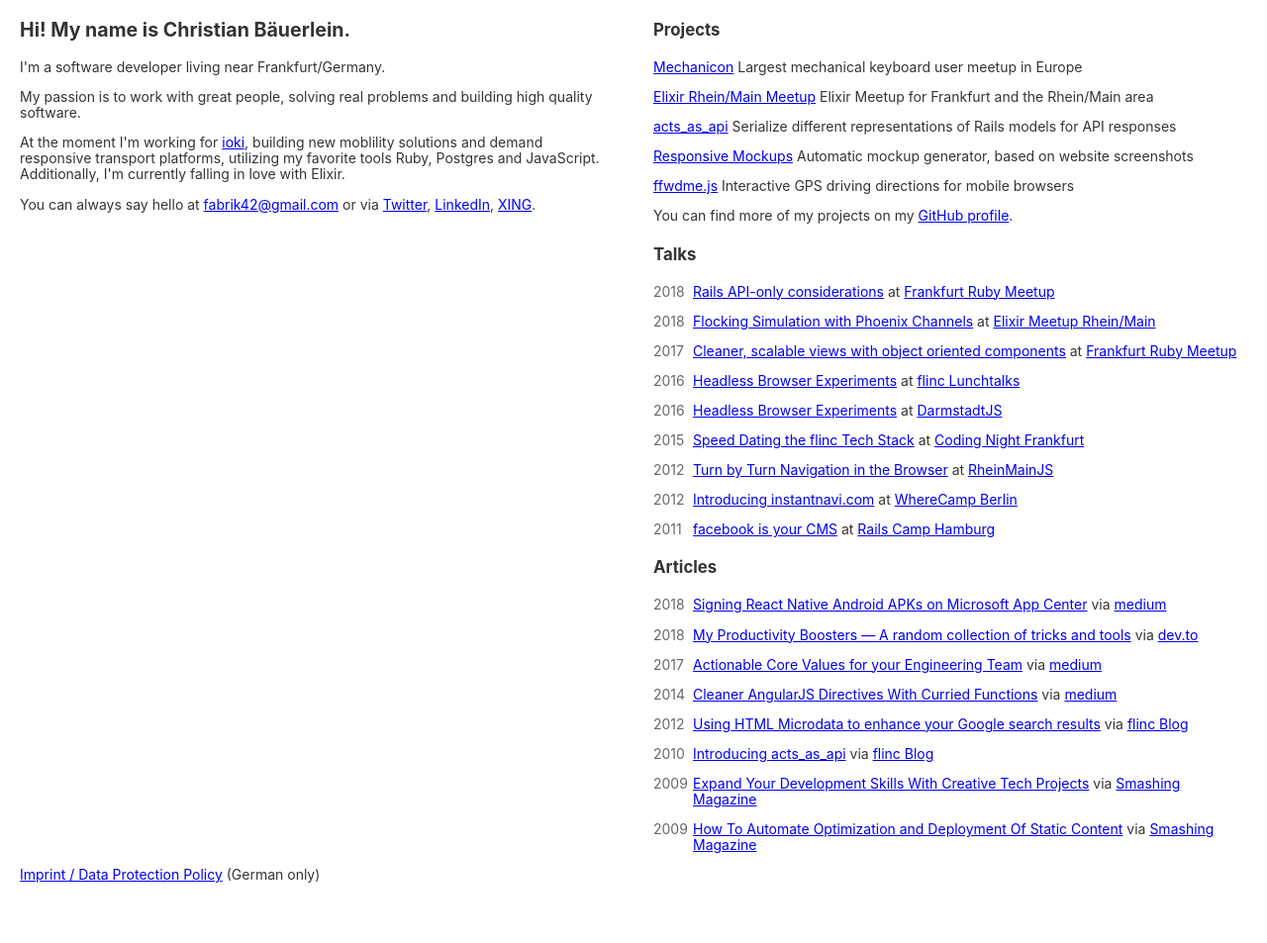
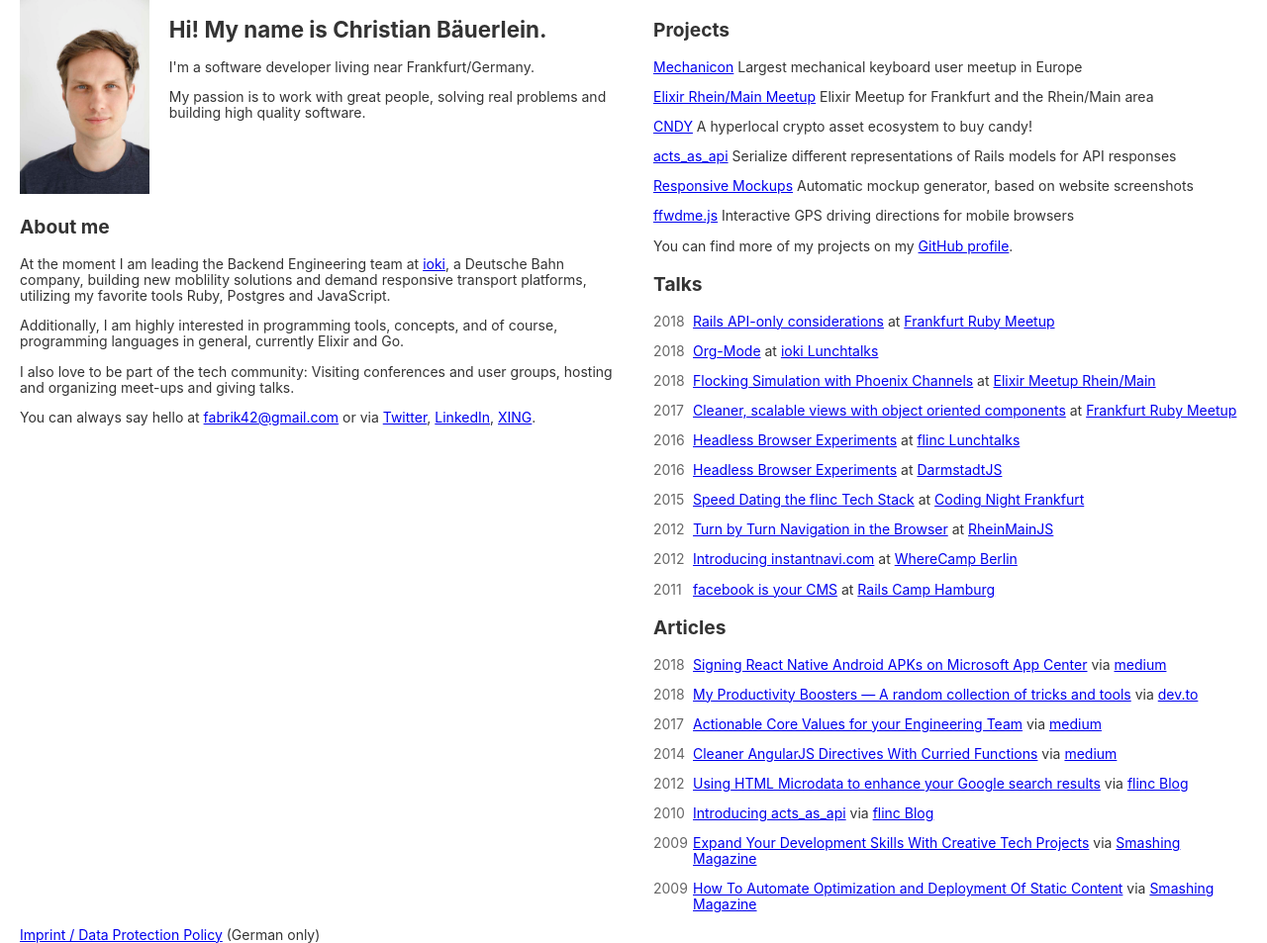
Before and after one commit to fabrik42/fabrik42.github.com, a Jekyll site: the page built from index.html, in a window 1280 px wide. Shown: the whole page at 99% size. Built offline with Jekyll 4.4.1, drawn with Linux system fonts in a browser that asks for light colours; before the commit the page ends 900 px from its top, so only the background shows below that.

Commit message:
Final update for 2018, now with photo!

```diff
--- a/_data/projects.yml
+++ b/_data/projects.yml
@@ -5,6 +5,10 @@
 - name: Elixir Rhein/Main Meetup
   description: Elixir Meetup for Frankfurt and the Rhein/Main area
   url: https://www.meetup.com/de-DE/Elixir-Meetup-Rhein-Main
+
+- name: CNDY
+  description: A hyperlocal crypto asset ecosystem to buy candy!
+  url: https://github.com/cndy-store
 
 - name: acts_as_api
   description: Serialize different representations of Rails models for API responses
--- a/css/_main.scss
+++ b/css/_main.scss
@@ -14,13 +14,13 @@
 }
 
 h1 {
-  font-size: 1.4em;
+  font-size: 1.4rem;
   line-height: $header-height;
   margin: $header-height 0;
 }
 
 h2 {
-  font-size: 1.2em;
+  font-size: 1.2rem;
   line-height: $header-height;
   margin: $header-height 0;
 }
@@ -45,6 +45,23 @@
   flex: 1;
 }
 
+.media {
+  display: flex;
+  align-items: flex-start;
+
+  .media-figure {
+    margin-right: $layout-margin;
+
+    img {
+      max-height: 14em;
+    }
+  }
+
+  .media-body {
+    flex: 1;
+  }
+}
+
 .list {
   list-style-type: none;
   padding: 0;
--- a/index.html
+++ b/index.html
@@ -2,6 +2,11 @@
 ---
 <div class="container">
   <div class="col">
+    <div class="media">
+      <div class="media-figure">
+        <img alt="" src="./assets/me_irl.jpg"/>
+      </div>
+      <div class="media-body">
         <h1>
           Hi! My name is Christian Bäuerlein.
         </h1>
@@ -14,12 +19,25 @@
           My passion is to work with great people,
           solving real problems and building high quality software.
         </p>
+      </div>
+    </div>
+
+    <h2>
+      About me
+    </h2>
 
     <p>
-      At the moment I'm working for <a href="https://ioki.com">ioki</a>,
+      At the moment I am leading the Backend Engineering team at <a href="https://ioki.com">ioki</a>, a Deutsche Bahn company,
       building new moblility solutions and demand responsive transport platforms,
       utilizing my favorite tools Ruby, Postgres and JavaScript.
-      Additionally, I'm currently falling in love with Elixir.
+    </p>
+
+    <p>
+      Additionally, I am highly interested in programming tools, concepts, and of course, programming languages in general, currently Elixir and Go.
+    </p>
+
+    <p>
+      I also love to be part of the tech community: Visiting conferences and user groups, hosting and organizing meet-ups and giving talks.
     </p>
 
     <p>
```
Also changed, not shown: _data/talks.yml (+7 -0 lines), assets/me_irl.jpg (added). Lines whose indentation alone changed are shown as unchanged.
